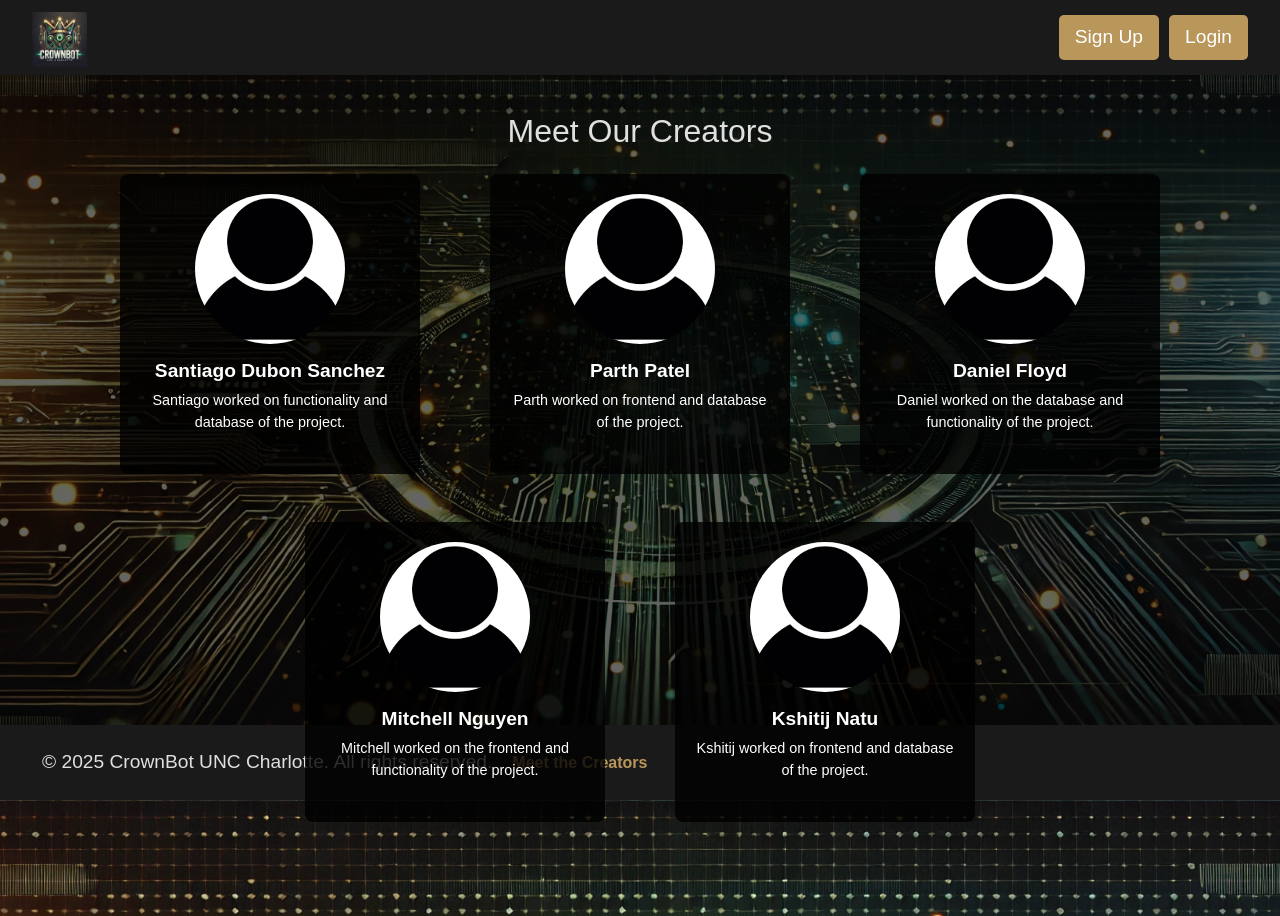
After one commit to parth448812/crownbot, a Python web app: template templates/creators.html in a window 1280 px wide. The commit adds this page. Run offline with Jinja, Linux system fonts and the light colour scheme; the template is opened without the code that fills it, so the values that code supplies are empty; some libraries are stand-ins or nearby versions; some web fonts are replaced.

Commit message:
Changed FrontEnd layout and added some new features

```diff
--- a/app.py
+++ b/app.py
@@ -73,7 +73,7 @@ def signup():
             flash('Username already exists')
             return redirect(url_for('signup'))
 
-        hashed_password = generate_password_hash(password, method='sha256')  # pbkdf2:sha256
+        hashed_password = generate_password_hash(password, method='pbkdf2:sha256')  #pbkdf2:sha256
         account_collection.insert_one({'username': username, 'password': hashed_password})
 
         flash('Signup successful! Please log in.')
@@ -125,6 +125,10 @@ def home():
 @app.route('/chat')
 def chat():
     return render_template('chat.html')
+
+@app.route('/creators')
+def creators():
+    return render_template('creators.html')
 
 # ---------------- Chat API ----------------
 @app.route('/api/chat', methods=['POST'])
--- a/static/css/chat.css
+++ b/static/css/chat.css
@@ -8,14 +8,19 @@
     overflow: hidden;
 }
 
+.content{
+    background: rgba(0, 0, 0, 0.6);  /* dark overlay for readability */
+    height: 100%;
+}
+
 .bg-tech {
-    display: none;  /* Hide the dark overlay */
+    display: none;
 }
 
 .chat-container {
     position: relative;
     z-index: 1;
-    max-width: 600px;
+    max-width: 800px;
     margin: 0 auto;
     padding: 1rem;
 }
@@ -24,15 +29,15 @@
     text-align: center;
     font-size: 2.5rem;
     margin-bottom: 1rem;
-    color: #9bbce0;
+    color: var(--gold-color);
 }
 
 .chat-window {
     background-color: rgba(0, 0, 0, 0.8);
-    border: 1px solid #4a90e2;
+    border: 1px solid var(--hover-gold-color);
     border-radius: 5px;
     padding: 1rem;
-    height: 300px;
+    height: 550px;
     overflow-y: auto;
     margin-bottom: 1rem;
 }
@@ -42,28 +47,43 @@
 }
 
 .bot-message {
-    color: #4a90e2;
+    color: var(--gold-color);
 }
 
 .chat-input-group .form-control {
     background-color: #222;
-    border: 1px solid #4a90e2;
+    border: 1px solid var(--gold-color);
     color: #fff;
 }
 
 .chat-input-group .form-control:focus {
-    border-color: #4a90e2;
-    box-shadow: 0 0 5px #4a90e2;
+    border-color: var(--gold-color);
+    box-shadow: 0 0 5px var(--gold-color);
 }
 
 .input-group-append .btn {
-    background-color: #4a90e2;
-    border: 1px solid #4a90e2;
+    background-color: var(--gold-color);
+    border: 1px solid var(--gold-color);
     color: #fff;
 }
 
 .input-group-append .btn:hover {
-    background-color: #357ABD;
-    border-color: #357ABD;
+    background-color: var(--hover-gold-color);
+    border-color: var(--hover-gold-color);
     color: #fff;
 }
+
+.btn-custom {
+    background-color: var(--gold-color);
+    border: none;
+    padding: 0.5rem 1rem;
+    font-size: 1.2rem;
+    border-radius: 5px;
+    color: #ffffff;
+    transition: background-color 0.3s ease;
+    text-decoration: none;
+}
+
+.btn-custom:hover {
+    background-color: var(--hover-gold-color);
+}
--- a/static/css/styles.css
+++ b/static/css/styles.css
@@ -1,8 +1,12 @@
+:root {
+  --green-color: #005035;
+  --gold-color: #b9975b;
+  --hover-gold-color: #9c7f4d;
+}
 /* Global Styles */
 body {
     margin: 0;
     padding: 0;
-    /* font-family: 'Orbitron', sans-serif; */
     font-family: "Tomorrow", sans-serif;
   }
 
@@ -34,28 +38,86 @@ body {
   h1 {
     font-size: 3rem;
     margin-bottom: 1rem;
-    color: #9bbce0;  /* soft blue */
+    color: var(--gold-color);
   }
 
   p {
     font-size: 1.2rem;
     margin-bottom: 2rem;
   }
+  .header {
+    width: 100%;
+    height: 75px;
+    padding: 1rem 2rem;
+    background-color: #1a1a1a;
+    display: flex;
+    justify-content: space-between;
+    align-items: center;
+    position: fixed;
+    top: 0;
+    left: 0;
+    z-index: 999;
+}
+.header .logo img {
+  margin-top: 35px;
+  width: 55px;
+  height: 55px;
+}
 
-  .btn-custom {
-    background-color: #4a90e2; /* #d5b80f;  natural blue */
-    border: none;
-    padding: 0.75rem 1.5rem;
-    font-size: 1.2rem;
-    border-radius: 5px;
-    color: #ffffff;
-    transition: background-color 0.3s ease;
-    text-decoration: none;
+.header .logo img:hover {
+  transform: scale(1.1);
+  cursor: pointer;
+}
+
+footer {
+  width: 100%;
+  height: 75px;
+  padding: 1rem 2rem;
+  background-color: #1a1a1a;
+  display: flex;
+  position: fixed;
+  bottom: 0;
+  align-items: center;  /* Center content vertically */
+}
+
+footer p, .footer-link {
+  margin: 0 10px;  /* Ensure no space between the elements */
+}
+
+.footer-link {
+  color: var(--gold-color);
+  font-weight: bold;
+  text-decoration: none;
+}
+
+.footer-link:hover {
+  text-decoration: underline;
+  color: var(--hover-gold-color);
+}
+
+  .btn-custom:hover {
+    background-color: var(--hover-gold-color);
   }
 
-  .btn-custom:hover {
-    background-color: #357ABD;
+  .header-buttons {
+    display: flex;
+    gap: 10px;
+    align-items: center;     /* center left to right */
+    justify-content: center;
   }
+
+  .welcome-text {
+    display: flex;
+    justify-content: center;
+    align-items: center;
+    width: 100%;
+    margin: 0;
+    font-size: 1.2rem;
+    font-weight: bold;
+    text-align: center;
+    width: auto;
+}
+
 
   /* Chat Page Styles */
   .chatpage {
@@ -213,12 +290,66 @@ body {
   }
 
   .switch-auth a {
-    color: #ffd700;
+    color: var(--gold-color);
     font-weight: bold;
   }
 
   .back-home {
     display: block;
+    text-align: center;
+    margin: 10px auto 0 auto;
+    color: var(--gold-color);;
+    text-decoration: none;
+    width: 20%;
+  }
+
+  .back-home:hover {
+    display: block;
     margin-top: 10px;
-    color: #ddd;
+    color: var(--hover-gold-color);
   }
+
+  .here{
+    color: var(--gold-color);
+  }
+  .here:hover{
+    color: var(--hover-gold-color);
+  }
+
+  .creator-box {
+    background-color: rgba(0, 0, 0, 0.8);
+    border-radius: 8px;
+    padding: 20px;
+    text-align: center;
+    width: 100%;
+    max-width: 300px;
+    height: 300px;
+    flex-grow: 1;
+}
+
+.creator-img {
+    width: 150px;
+    height: 150px;
+    object-fit: cover;
+    border-radius: 50%;
+    margin-bottom: 15px;
+}
+
+.creator-title {
+    font-size: 1.2rem;
+    font-weight: bold;
+    color: white;
+}
+
+.creator-description {
+    font-size: .9rem;
+    color: white;
+}
+
+.full-page {
+  display: flex;
+  flex-direction: column;
+  justify-content: center;
+  align-items: center;
+  padding-bottom: 70px;
+}
--- a/static/js/script.js
+++ b/static/js/script.js
@@ -3,6 +3,7 @@ document.addEventListener('DOMContentLoaded', function() {
   const sendButton = document.getElementById('sendButton');
   const chatMessages = document.getElementById('chatMessages');
   let chatHistory = [];
+
 
   async function sendMessage() {
     const message = chatInput.value.trim();
@@ -22,7 +23,7 @@ document.addEventListener('DOMContentLoaded', function() {
       // Append temporary bot response to chat window
       const botMessage = document.createElement('p');
       botMessage.classList.add('bot-message');
-      botMessage.innerHTML = `<strong>Bot:</strong> Processing your query...`;
+      botMessage.innerHTML = `<strong>CrownBot:</strong> Processing your query...`;
       chatMessages.appendChild(botMessage);
 
       console.log('chatHistory:', chatMessages);
@@ -44,15 +45,15 @@ document.addEventListener('DOMContentLoaded', function() {
           const data = await response.json();
           console.log('data:', data);
           console.log('data.response:', data.response);
-          botMessage.innerHTML = `<strong>Bot:</strong> ${data.response}`;
+          botMessage.innerHTML = `<strong>CrownBot:</strong> ${data.response}`;
           // Append bot response to chat history
           chatHistory.push({ role: 'bot', content: data.response });
           console.log('chatHistory:', chatHistory);
         } else {
-          botMessage.innerHTML = `<strong>Bot:</strong> Sorry, there was an error processing your query.`;
+          botMessage.innerHTML = `<strong>CrownBot:</strong> Sorry, there was an error processing your query.`;
         }
       } catch (error) {
-        botMessage.innerHTML = `<strong>Bot:</strong> Sorry, there was an error processing your query.`;
+        botMessage.innerHTML = `<strong>CrownBot:</strong> Sorry, there was an error processing your query.`;
       }
 
       chatMessages.scrollTop = chatMessages.scrollHeight;
--- a/templates/base.html
+++ b/templates/base.html
@@ -13,10 +13,44 @@
     {% block head %}{% endblock %}
 </head>
 <body class="{% block body_class %}{% endblock %}">
+    <div class="header">
+        <div class="logo">
+            <a href="{{ url_for('home') }}">
+                <img src="{{ url_for('static', filename='images/crownbot_logo_gold.webp') }}" alt="CrownBot Logo" class="logo">
+            </a>
+        </div>
+        <div class="header-buttons">
+          <div class="header-buttons">
+            {% if current_user.is_authenticated %}
+                <p class="welcome-text">Welcome, {{ session['student_info']['FName'] }} {{ session['student_info']['LName'] }}!</p>
+                <a href="{{ url_for('logout') }}" class="btn btn-custom login-btn">Log Out</a>
+            {% else %}
+                <a href="{{ url_for('signup') }}" class="btn btn-custom login-btn">Sign Up</a>
+                <a href="{{ url_for('login') }}" class="btn btn-custom login-btn">Login</a>
+            {% endif %}
+        </div>
+    </div>
+    </div>
     <div class="content">
+        {% with messages = get_flashed_messages() %}
+        {% if messages %}
+          <div class="alert-container">
+            {% for message in messages %}
+              <div class="alert alert-warning alert-dismissible fade show" role="alert">
+                {{ message }}
+                <button type="button" class="close" data-dismiss="alert" aria-label="Close">
+                  <span aria-hidden="true">&times;</span>
+                </button>
+              </div>
+            {% endfor %}
+          </div>
+        {% endif %}
+      {% endwith %}
         {% block content %}{% endblock %}
     </div>
     <script src="{{ url_for('static', filename='js/script.js') }}" defer></script>
+    <script src="https://code.jquery.com/jquery-3.5.1.slim.min.js"></script>
+    <script src="https://cdn.jsdelivr.net/npm/bootstrap@4.5.2/dist/js/bootstrap.bundle.min.js"></script>
     {% block scripts %}{% endblock %}
 </body>
 </html>
--- a/templates/chat.html
+++ b/templates/chat.html
@@ -12,7 +12,7 @@
 <div class="container chat-container">
     <h2 class="chat-title">CrownBot Chat</h2>
     <div id="chatMessages" class="chat-window">
-        <p class="bot-message"><strong>Bot:</strong> Welcome to CrownBot! How can I assist you today?</p>
+        <p class="bot-message"><strong>CrownBot:</strong> Welcome to CrownBot! How can I assist you today?</p>
     </div>
     <div class="input-group chat-input-group">
         <input type="text" id="chatInput" class="form-control" placeholder="Type your message...">
@@ -23,3 +23,4 @@
     <a href="{{ url_for('home') }}" class="back-home">Back to Home</a>
 </div>
 {% endblock %}
+{% include "footer.html" %}
--- /dev/null
+++ b/templates/creators.html
@@ -0,0 +1,58 @@
+{% extends "base.html" %}
+
+{% block title %}CrownBot - Chat{% endblock %}
+
+{% block head %}
+<link rel="stylesheet" href="{{ url_for('static', filename='css/chat.css') }}">
+{% endblock %}
+
+{% block body_class %}chatpage{% endblock %}
+
+{% block content %}
+<div class="full-page container d-flex flex-column align-items-center">
+    <h2 class="text-center mt-5 mb-4">Meet Our Creators</h2>
+
+    <div class="row justify-content-center mb-4 w-100">
+        <div class="col-12 col-sm-6 col-md-4 d-flex justify-content-center mb-4">
+            <div class="creator-box">
+                <img src="/static/images/creator.png" alt="Santiago Dubon Sanchez" class="creator-img">
+                <h5 class="creator-title text-center">Santiago Dubon Sanchez</h5>
+                <p class="creator-description text-center">Santiago worked on functionality and database of the project.</p> <!-- Keep is super simple for sizing-->
+            </div>
+        </div>
+        <div class="col-12 col-sm-6 col-md-4 d-flex justify-content-center mb-4">
+            <div class="creator-box">
+                <img src="/static/images/creator.png" alt="Parth Patel" class="creator-img">
+                <h5 class="creator-title text-center">Parth Patel</h5>
+                <p class="creator-description text-center">Parth worked on frontend and database of the project.</p> <!-- Keep is super simple for sizing-->
+            </div>
+        </div>
+        <div class="col-12 col-sm-6 col-md-4 d-flex justify-content-center mb-4">
+            <div class="creator-box">
+                <img src="/static/images/creator.png" alt="Daniel Floyd" class="creator-img">
+                <h5 class="creator-title text-center">Daniel Floyd</h5>
+                <p class="creator-description text-center">Daniel worked on the database and functionality of the project.</p> <!-- Keep is super simple for sizing-->
+            </div>
+        </div>
+    </div>
+
+    <div class="row justify-content-center w-100 flex-wrap">
+        <div class="col-12 col-sm-6 col-md-4 d-flex justify-content-center mb-4">
+            <div class="creator-box">
+                <img src="/static/images/creator.png" alt="Mitchell Nguyen" class="creator-img">
+                <h5 class="creator-title text-center">Mitchell Nguyen</h5>
+                <p class="creator-description text-center">Mitchell worked on the frontend and functionality of the project.</p> <!-- Keep is super simple for sizing-->
+            </div>
+        </div>
+        <div class="col-12 col-sm-6 col-md-4 d-flex justify-content-center mb-4">
+            <div class="creator-box">
+                <img src="/static/images/creator.png" alt="Kshitij Natu" class="creator-img">
+                <h5 class="creator-title text-center">Kshitij Natu</h5>
+                <p class="creator-description text-center">Kshitij worked on frontend and database of the project.</p> <!-- Keep is super simple for sizing-->
+            </div>
+        </div>
+    </div>
+</div>
+{% endblock %}
+
+{% include "footer.html" %}
--- /dev/null
+++ b/templates/footer.html
@@ -0,0 +1,4 @@
+<footer>
+    <p>&copy; 2025 CrownBot UNC Charlotte. All rights reserved.</p>
+    <a href="{{ url_for('creators') }}" class="footer-link">Meet the Creators</a>
+</footer>
--- a/templates/index.html
+++ b/templates/index.html
@@ -17,5 +17,6 @@
 <h1>CrownBot</h1>
 <p>CrownBot is your AI-powered assistant designed specifically for UNC Charlotte students. Get instant access to school information, academic support, and campus resources—without the hassle of long wait times or endless web searches.</p>
 <a href="{{ url_for('chat') }}" class="btn btn-custom">Enter Chat</a>
-<a href="{{ url_for('login') }}" class="btn btn-custom login-btn">Login</a>
 {% endblock %}
+
+{% include "footer.html" %}
```
Also changed, not shown: other parts of static/css/styles.css (+35 -20 lines), static/css/index.css (+4 -10 lines), templates/login.html (+15 -2 lines), templates/signup.html (+15 -2 lines), static/images/creator.png (added).
